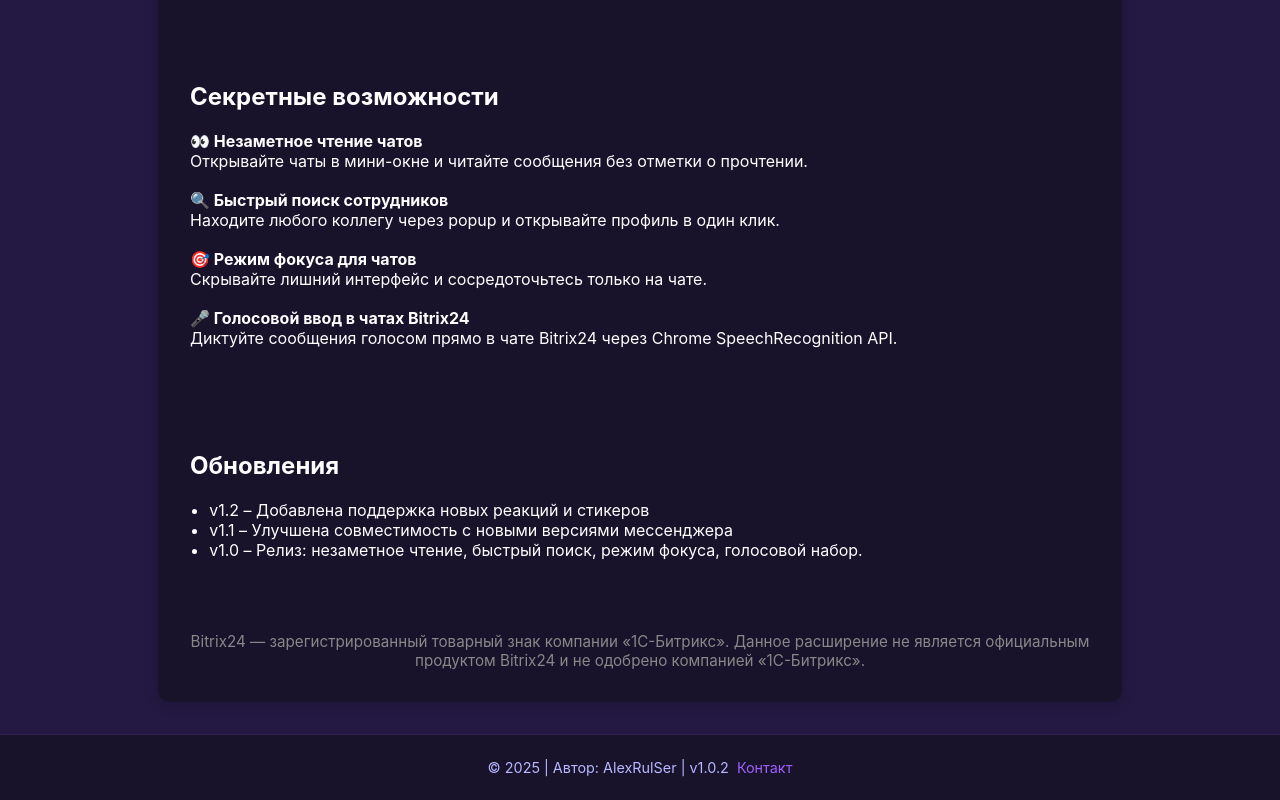
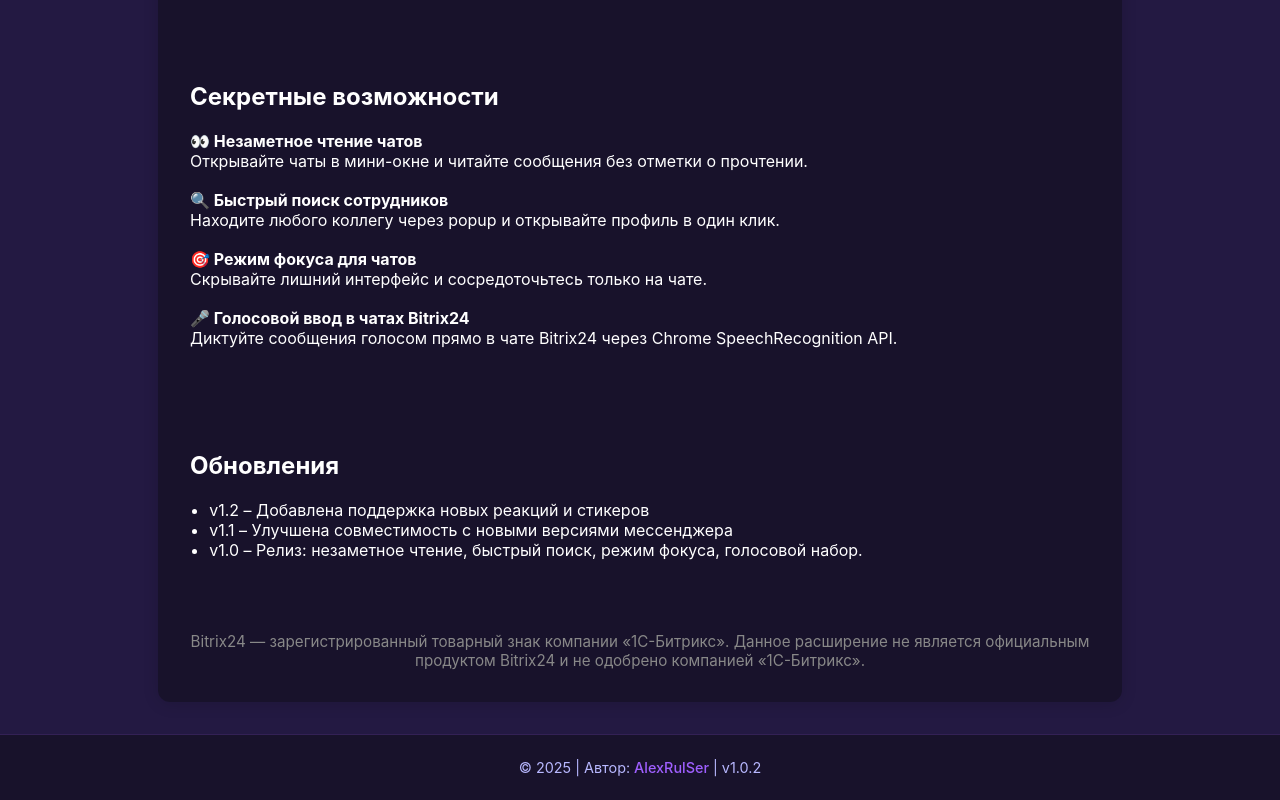
Before and after one commit to larcanus/B24DA-SPA, a Vue app: page / in a window 1280 px wide. Shown: the part 763-1563 px from the top of the page. Built offline with nearby package versions, Linux system fonts and the light colour scheme.

Commit message:
update footer

```diff
--- a/src/components/Footer.vue
+++ b/src/components/Footer.vue
@@ -1,28 +1,21 @@
 <script setup>
-import { ref } from 'vue'
 import { useI18n } from 'vue-i18n'
 
 const { t } = useI18n()
-const showEmail = ref(false)
 
-function toggleEmail() {
-  showEmail.value = !showEmail.value
+function openWebsite() {
+  window.open('https://alexrulser.com/', '_blank', 'noopener,noreferrer')
 }
 </script>
 
 <template>
   <footer class="app-footer">
     <div class="footer-content">
-      <span>© 2025 | {{ t('footer.author') }}: AlexRulSer | v1.0.2</span>
-      <button v-if="!showEmail" @click="toggleEmail" class="contact-link">
-        {{ t('footer.contact') }}
+      <span>© 2025 | {{ t('footer.author') }}: </span>
+      <button @click="openWebsite" class="author-link">
+        AlexRulSer
       </button>
-      <template v-else>
-        <span class="email">alex.rulser@gmail.com</span>
-        <button @click="toggleEmail" class="contact-link">
-          {{ t('footer.hide') }}
-        </button>
-      </template>
+      <span> | v1.0.2</span>
     </div>
   </footer>
 </template>
@@ -43,11 +36,11 @@
   display: flex;
   align-items: center;
   justify-content: center;
-  gap: 0.5rem;
+  gap: 0.25rem;
   flex-wrap: wrap;
 }
 
-.contact-link {
+.author-link {
   background: none;
   border: none;
   color: var(--accent);
@@ -60,15 +53,11 @@
   text-decoration: none;
   transition: opacity 0.2s;
   vertical-align: baseline;
+  font-weight: 500;
 }
 
-.contact-link:hover {
+.author-link:hover {
   opacity: 0.8;
   text-decoration: underline;
 }
-
-.email {
-  color: var(--accent);
-  font-weight: 500;
-}
 </style>
```
